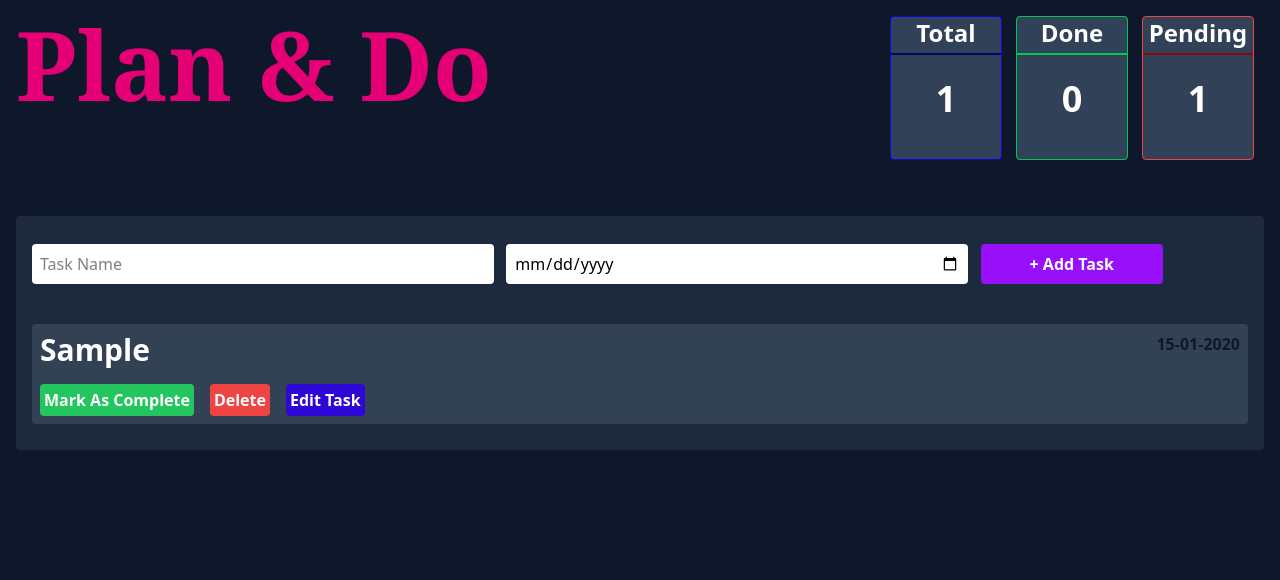
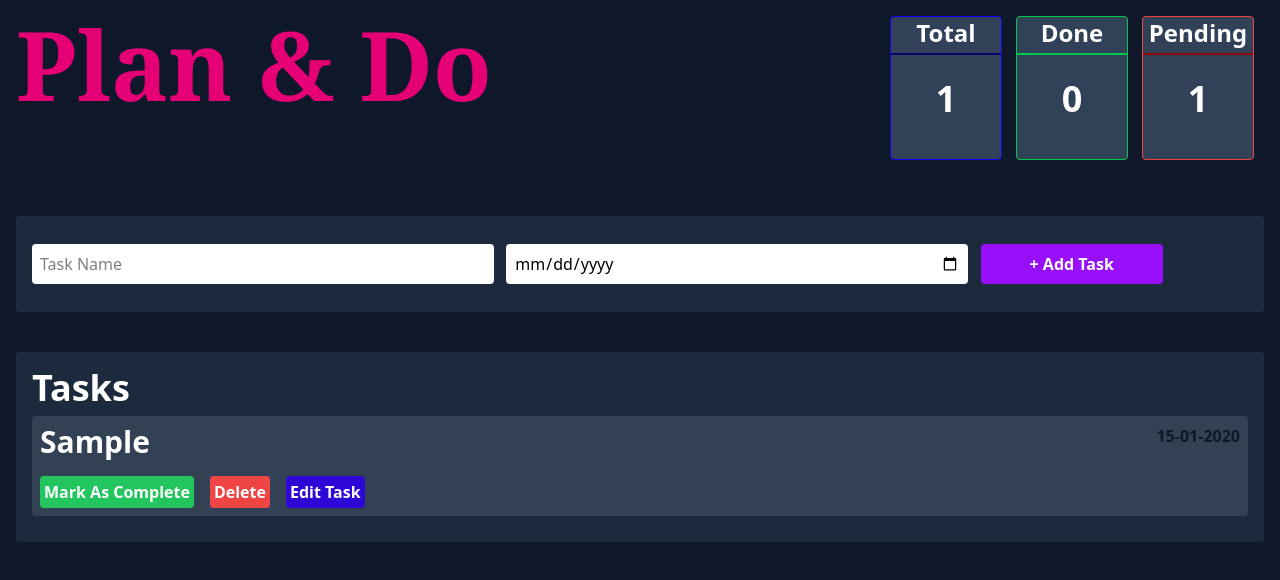
Before and after one commit to Dharinish17/to-do, a website: page index.html in a window 1280 px wide. Both pictures are taken after typing "Sample", "2020-01-15" into the empty fields and a click on the button "+ Add Task". Drawn offline with Linux system fonts and the light colour scheme.

Commit message:
updated the tasksList UI

```diff
--- a/index.html
+++ b/index.html
@@ -57,7 +57,7 @@
       </div>
     </div>
 
-    <div class="bg-slate-800 mt-14 rounded-sm p-4">
+    <div class="bg-slate-800 mt-14 rounded-sm p-4 mb-10">
       <input
         type="text"
         placeholder="Task Name"
@@ -70,11 +70,12 @@
         id="taskDate"
       />
       <button
-        class="p-2 bg-purple-600 rounded-sm font-bold mt-3 mb-10 hover:bg-purple-700 md:w-[15%]"
+        class="p-2 bg-purple-600 rounded-sm font-bold mt-3 mb-3 hover:bg-purple-700 md:w-[15%]"
         id="addTask"
       >
         + Add Task
       </button>
+    </div>
 
     <div id="taskList">
       <div class="task hidden">
@@ -99,7 +100,6 @@
           >
             Edit Task
           </button>
-          </div>
         </div>
       </div>
     </div>
--- a/js/script.js
+++ b/js/script.js
@@ -42,14 +42,15 @@ document.addEventListener("DOMContentLoaded", () => {
 
   function display() {
     // retrieving values from the local storage
-    taskList.innerHTML = "";
+    taskList.innerHTML = '<div class="bg-slate-800 rounded-sm p-4"><h1 class="text-4xl mb-2 font-bold">Tasks</h1><div id="heading"></div></div>';
     let val = JSON.parse(localStorage.getItem("user"));
     if (val === null) {
       return;
     }
+    let heading= document.getElementById("heading");
 
     val.forEach((task) => {
-      taskList.appendChild(createTaskCard(task));
+      heading.appendChild(createTaskCard(task));
     });
   }
 
@@ -195,5 +196,7 @@ document.addEventListener("DOMContentLoaded", () => {
 
   cancelEdit.addEventListener("click", ()=> {
     editCard.classList.add("hidden");
+    EditTaskName.value = "";
+    EditTaskDate.value = "";
   });
 });
```
Also changed, not shown: src/output.css. Lines whose indentation alone changed are shown as unchanged.
